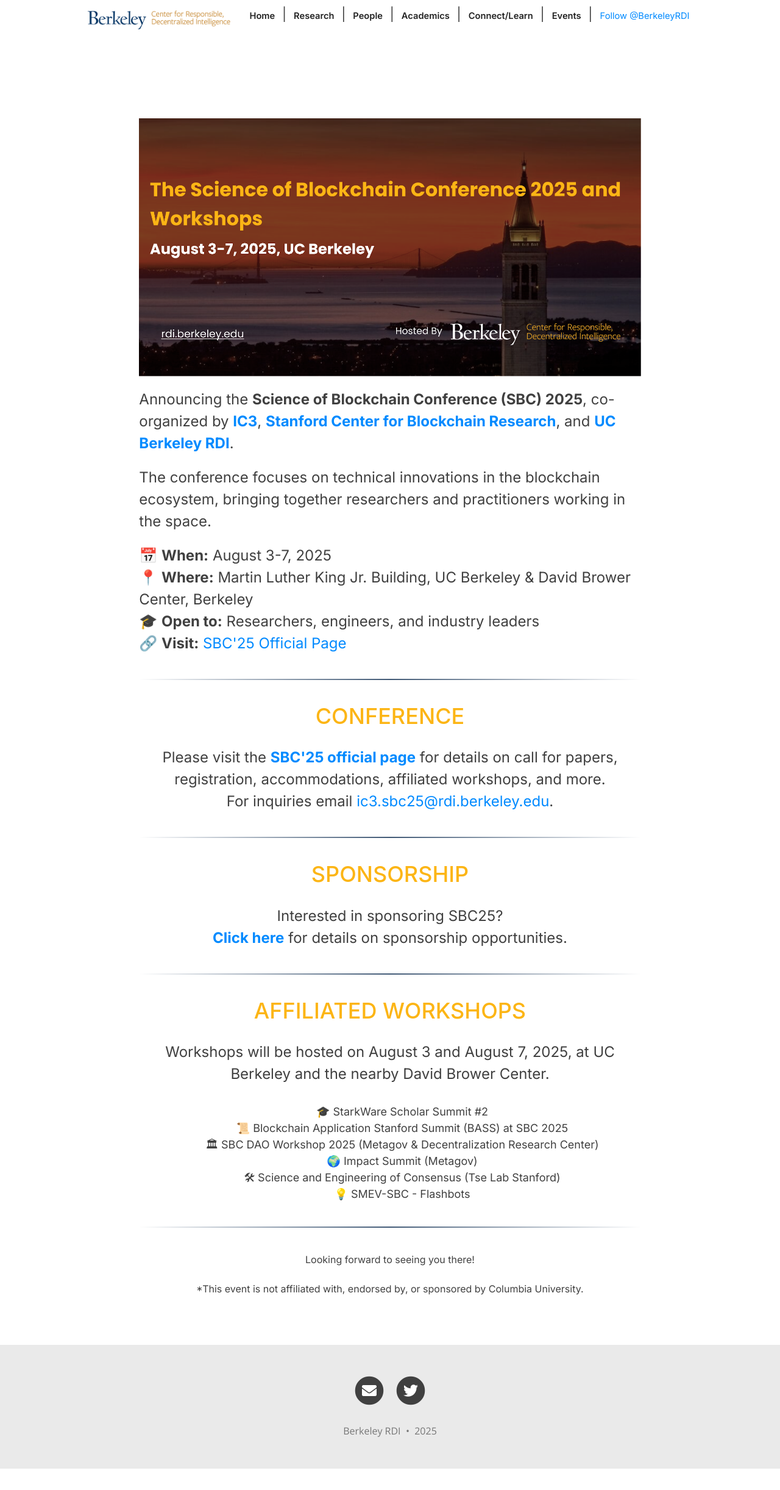
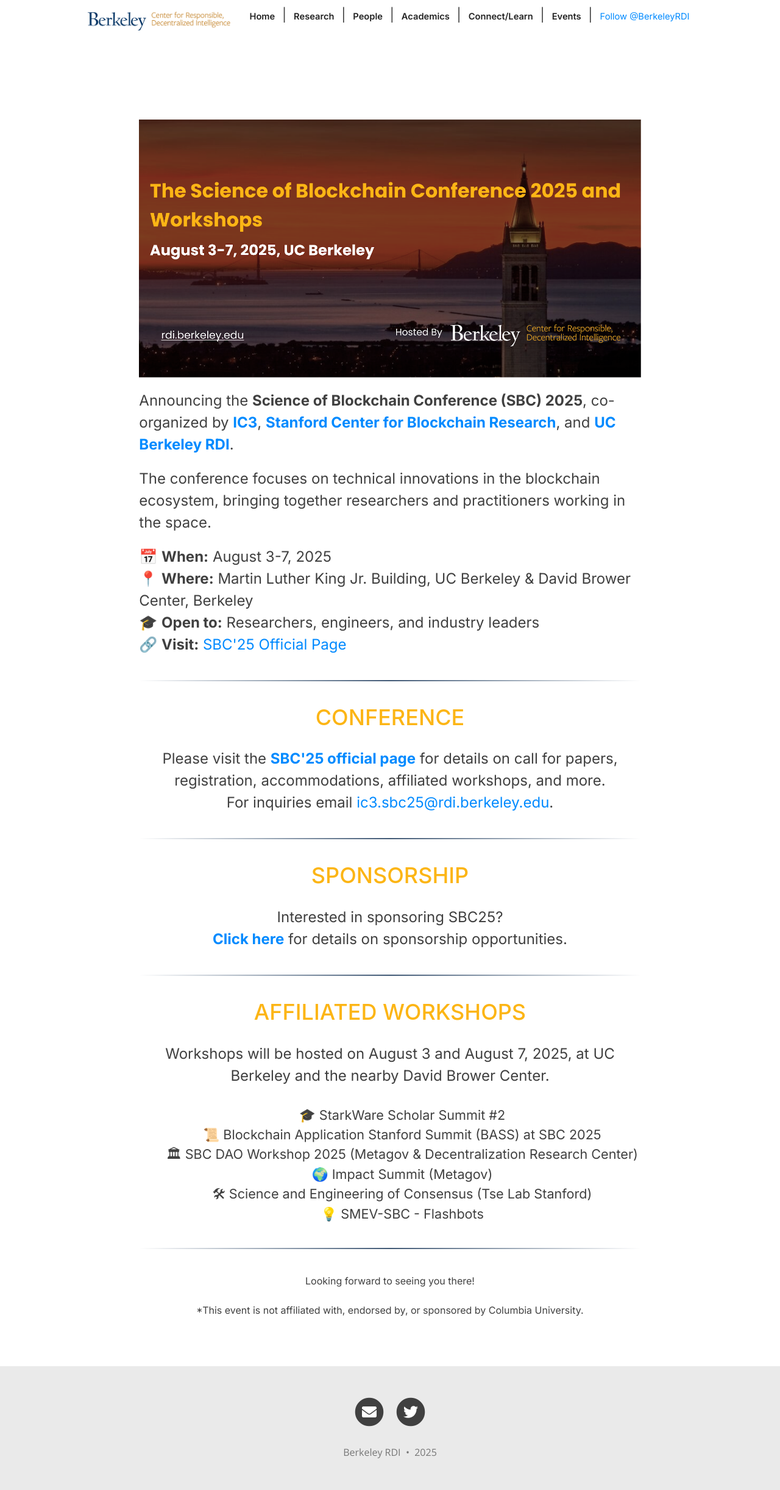
Before and after one commit to rdi-berkeley/SBC2025, a Jekyll site: the page built from index.md, in a window 1280 px wide. Shown: the whole page at 61% size. Built offline with Jekyll 4.4.1, drawn with Linux system fonts in a browser that asks for light colours; nearby versions of some CDN libraries; comment, search, counter and statistics services are not loaded; before the commit the page ends 2408 px from its top, so only the background shows below that.

Commit message:
Update beautifuljekyll.css

```diff
--- a/assets/css/beautifuljekyll.css
+++ b/assets/css/beautifuljekyll.css
@@ -12,7 +12,7 @@ html {
 
 body {
   font-family: 'Lora', 'Times New Roman', serif;
-  font-size: 1.125rem;
+  font-size: 1.35rem;
   color: {{ site.text-col | default: "#404040" }};
   position: relative;
   background-color: {{ site.page-col | default: "#FFFFFF" }};
```
